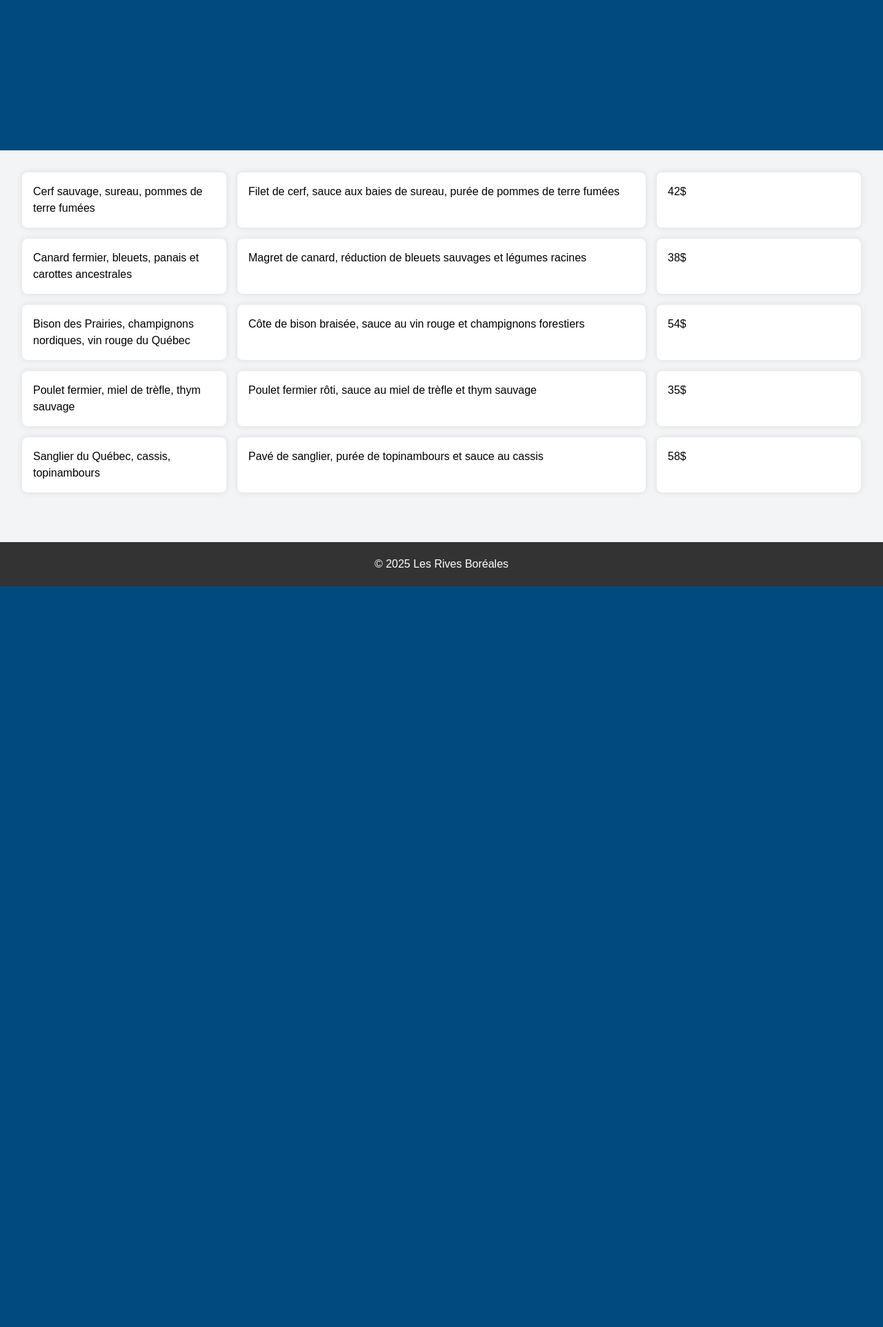
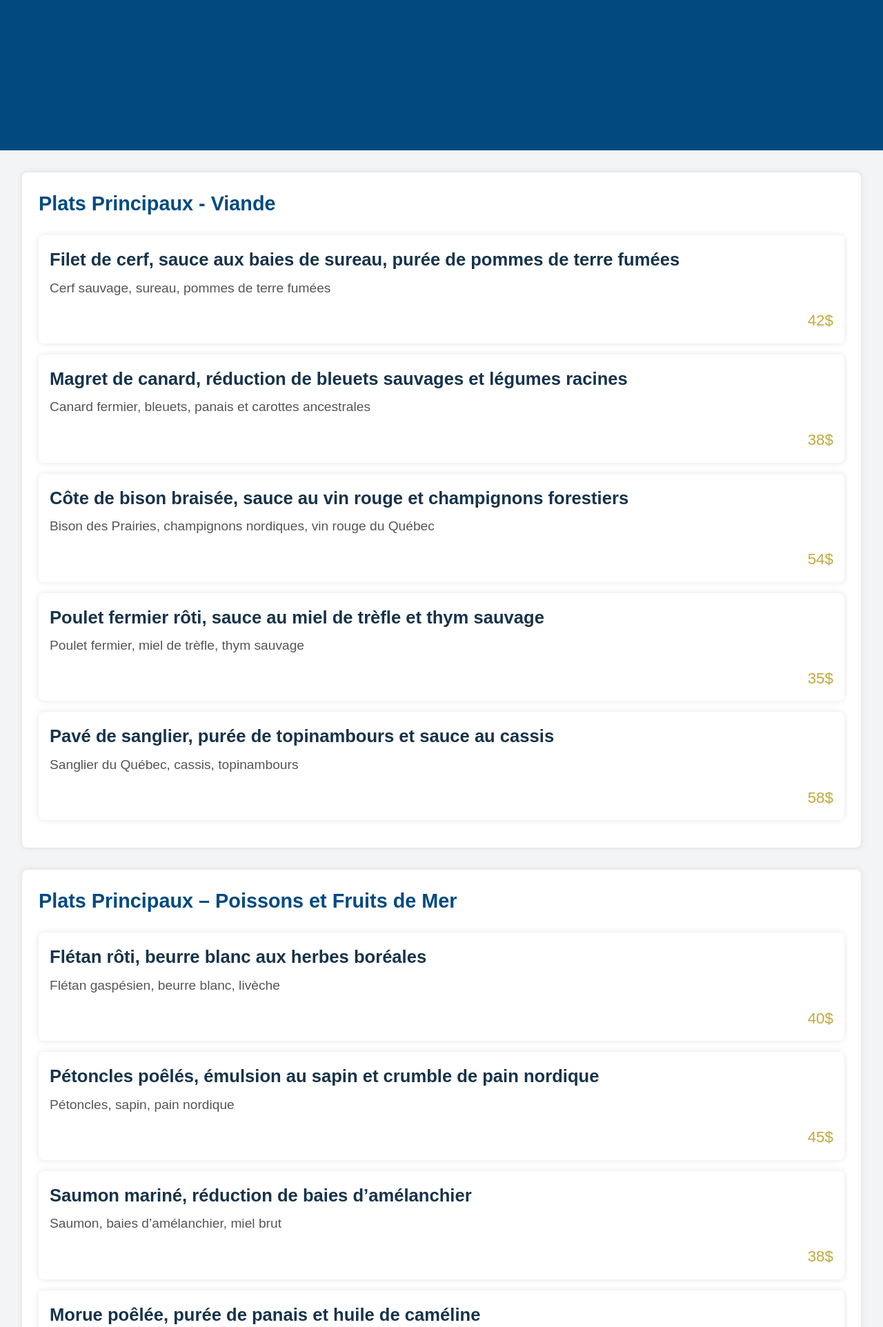
Before and after one commit to CocoriPouiche/RABT1524528_LAFM2113638_WEB4, a PHP site: page /PlatPrincipaux.html in a window 1280 px wide. Shown: the part 582-2506 px from the top of the page at 69% size. Before the commit the page ends 1432 px from the top, so only its background shows below. Run offline with PHP 8.4, Linux system fonts and the light colour scheme.

Commit message:
Restructuration de la section plats principaux

```diff
--- a/PlatPrincipaux.html
+++ b/PlatPrincipaux.html
@@ -1,5 +1,5 @@
 <!DOCTYPE html>
-<html lang="en">
+<html lang="fr">
 <head>
     <meta charset="UTF-8">
     <meta name="viewport" content="width=device-width, initial-scale=1.0">
@@ -8,7 +8,6 @@
 </head>
 <body>
     <header class="Header-principaux">
-
         <div class="header-container">
             <div class="menu-toggle">
                 <div class="bar"></div>
@@ -16,30 +15,101 @@
                 <div class="bar"></div>
             </div>
         </div>
-
         <h1>Plats Principaux</h1>
     </header>
 
     <main class="Main-principaux">
-        <div class="Item-principaux">Cerf sauvage, sureau, pommes de terre fumées</div>
-        <div class="Item-principaux">Filet de cerf, sauce aux baies de sureau, purée de pommes de terre fumées</div>
-        <div class="Item-principaux">42$</div>
 
-        <div class="Item-principaux">Canard fermier, bleuets, panais et carottes ancestrales</div>
-        <div class="Item-principaux">Magret de canard, réduction de bleuets sauvages et légumes racines</div>
-        <div class="Item-principaux">38$</div>
+        <!-- Section Plats de Viande -->
+        <section class="section-plats">
+            <h2 class="section-title">Plats Principaux - Viande</h2>
+            <div class="plat-item">
+                <h3 class="plat-name">Filet de cerf, sauce aux baies de sureau, purée de pommes de terre fumées</h3>
+                <p class="plat-description">Cerf sauvage, sureau, pommes de terre fumées</p>
+                <p class="plat-price">42$</p>
+            </div>
+            <div class="plat-item">
+                <h3 class="plat-name">Magret de canard, réduction de bleuets sauvages et légumes racines</h3>
+                <p class="plat-description">Canard fermier, bleuets, panais et carottes ancestrales</p>
+                <p class="plat-price">38$</p>
+            </div>
+            <div class="plat-item">
+                <h3 class="plat-name">Côte de bison braisée, sauce au vin rouge et champignons forestiers</h3>
+                <p class="plat-description">Bison des Prairies, champignons nordiques, vin rouge du Québec</p>
+                <p class="plat-price">54$</p>
+            </div>
+            <div class="plat-item">
+                <h3 class="plat-name">Poulet fermier rôti, sauce au miel de trèfle et thym sauvage</h3>
+                <p class="plat-description">Poulet fermier, miel de trèfle, thym sauvage</p>
+                <p class="plat-price">35$</p>
+            </div>
+            <div class="plat-item">
+                <h3 class="plat-name">Pavé de sanglier, purée de topinambours et sauce au cassis</h3>
+                <p class="plat-description">Sanglier du Québec, cassis, topinambours</p>
+                <p class="plat-price">58$</p>
+            </div>
+        </section>
 
-        <div class="Item-principaux">Bison des Prairies, champignons nordiques, vin rouge du Québec</div>
-        <div class="Item-principaux">Côte de bison braisée, sauce au vin rouge et champignons forestiers</div>
-        <div class="Item-principaux">54$</div>
+        <!-- Section Plats de Poisson et Fruits de Mer -->
+        <section class="section-plats">
+            <h2 class="section-title">Plats Principaux – Poissons et Fruits de Mer</h2>
+            <div class="plat-item">
+                <h3 class="plat-name">Flétan rôti, beurre blanc aux herbes boréales</h3>
+                <p class="plat-description">Flétan gaspésien, beurre blanc, livèche</p>
+                <p class="plat-price">40$</p>
+            </div>
+            <div class="plat-item">
+                <h3 class="plat-name">Pétoncles poêlés, émulsion au sapin et crumble de pain nordique</h3>
+                <p class="plat-description">Pétoncles, sapin, pain nordique</p>
+                <p class="plat-price">45$</p>
+            </div>
+            <div class="plat-item">
+                <h3 class="plat-name">Saumon mariné, réduction de baies d’amélanchier</h3>
+                <p class="plat-description">Saumon, baies d’amélanchier, miel brut</p>
+                <p class="plat-price">38$</p>
+            </div>
+            <div class="plat-item">
+                <h3 class="plat-name">Morue poêlée, purée de panais et huile de caméline</h3>
+                <p class="plat-description">Morue de l’Atlantique, panais, huile de caméline</p>
+                <p class="plat-price">44$</p>
+            </div>
+            <div class="plat-item">
+                <h3 class="plat-name">Moules au gin boréal & frites et pain maison</h3>
+                <p class="plat-description">Moules du Québec, gin boréal, pomme de terre du Québec, levain au seigle</p>
+                <p class="plat-price">40$</p>
+            </div>
+        </section>
 
-        <div class="Item-principaux">Poulet fermier, miel de trèfle, thym sauvage</div>
-        <div class="Item-principaux">Poulet fermier rôti, sauce au miel de trèfle et thym sauvage</div>
-        <div class="Item-principaux">35$</div>
+        <!-- Section Plats Végétariens -->
+        <section class="section-plats">
+            <h2 class="section-title">Plats Principaux – Végétariens</h2>
+            <div class="plat-item">
+                <h3 class="plat-name">Risotto de champignons sauvages et huile de cèdre</h3>
+                <p class="plat-description">Champignons nordiques, huile de cèdre, riz Arborio</p>
+                <p class="plat-price">35$</p>
+            </div>
+            <div class="plat-item">
+                <h3 class="plat-name">Gnocchis de courge, beurre noisette et noisettes du Québec</h3>
+                <p class="plat-description">Courge butternut, beurre noisette, noisettes grillées</p>
+                <p class="plat-price">32$</p>
+            </div>
+            <div class="plat-item">
+                <h3 class="plat-name">Tartelette de légumes racines, fromage de chèvre et miel</h3>
+                <p class="plat-description">Légumes racines, fromage de chèvre fermier, miel brut</p>
+                <p class="plat-price">28$</p>
+            </div>
+            <div class="plat-item">
+                <h3 class="plat-name">Steak de chou-fleur rôti, sauce à l’ail noir et herbes nordiques</h3>
+                <p class="plat-description">Chou-fleur rôti, ail noir, orpin</p>
+                <p class="plat-price">28$</p>
+            </div>
+            <div class="plat-item">
+                <h3 class="plat-name">Raviolis maison aux épinards et ricotta, sauce aux herbes boréales</h3>
+                <p class="plat-description">Épinards frais, ricotta artisanale, basilic nordique</p>
+                <p class="plat-price">32$</p>
+            </div>
+        </section>
 
-        <div class="Item-principaux">Sanglier du Québec, cassis, topinambours</div>
-        <div class="Item-principaux">Pavé de sanglier, purée de topinambours et sauce au cassis</div>
-        <div class="Item-principaux">58$</div>
     </main>
 
     <footer>
--- /dev/null
+++ b/css/_composant/section-menuham.css
@@ -0,0 +1,82 @@
+/*[ COMPOSANT SECTION-MENU (HAMBURGER) ]*/
+/* ------------------------------------------------------------ */
+
+* {
+    margin: 0;
+    padding: 0;
+    box-sizing: border-box;
+    font-family: Arial, sans-serif;
+}
+
+
+.menu-ham {
+    display: flex;
+    align-items: center;
+    justify-content: center;
+    position: relative;
+    padding: 20px;
+    background-color: #c3a93f;
+}
+
+#menu-toggle {
+    background: none;
+    border: none;
+    cursor: pointer;
+    position: absolute;
+    top: 20px;
+    right: 20px;
+}
+
+#menu-toggle svg {
+    fill: #333;
+    width: 40px;
+    height: 40px;
+}
+
+
+h1 {
+    text-align: center;
+    font-size: 3.5rem;
+    padding: 25px;
+}
+
+
+.menu-grid {
+    display: grid;
+    grid-template-columns: repeat(2, 1fr);
+    gap: 20px;
+    max-width: 800px;
+    margin: 40px auto;
+    padding: 20px;
+}
+
+
+section {
+    background: #f8f8f8;
+    padding: 20px;
+    border-radius: 10px;
+    box-shadow: 0 4px 6px rgba(0, 0, 0, 0.1);
+}
+
+
+h2 {
+    font-size: 1.5rem;
+    margin-bottom: 10px;
+    color: #e6e6e7;
+}
+
+
+ul {
+    list-style: none;
+}
+
+li {
+    padding: 5px 0;
+    font-size: 1.1rem;
+}
+
+.logo-menu {
+    position: absolute;
+    top: 0;
+    left: 0;
+}
--- a/css/_composant/section-plats.css
+++ b/css/_composant/section-plats.css
@@ -1,82 +1,86 @@
-/*[ COMPOSANT SECTION-MENU (HAMBURGER) ]*/
+/*[ COMPOSANT SECTION-PLATS PRINCIPAUX ]*/
 /* ------------------------------------------------------------ */
 
-* {
+body {
+    font-family: Arial, sans-serif;
     margin: 0;
     padding: 0;
-    box-sizing: border-box;
-    font-family: Arial, sans-serif;
+    background-color: #f3f4f6;
 }
 
-
-.menu-ham {
-    display: flex;
-    align-items: center;
-    justify-content: center;
-    position: relative;
-    padding: 20px;
-    background-color: #c3a93f;
+/* En-tête des plats principaux */
+.Header-principaux {
+    background-color: #004A80;
+    padding: 1rem;
+    text-align: center;
+    color: white;
 }
 
-#menu-toggle {
-    background: none;
-    border: none;
-    cursor: pointer;
-    position: absolute;
-    top: 20px;
-    right: 20px;
+h1 {
+    margin: 0;
+    font-size: 2.5rem;
 }
 
-#menu-toggle svg {
-    fill: #333;
-    width: 40px;
-    height: 40px;
+/* Main section pour les plats principaux */
+.Main-principaux {
+    padding: 2rem;
+    display: flex;
+    flex-direction: column;
+    gap: 2rem;
 }
 
-
-h1 {
-    text-align: center;
-    font-size: 3.5rem;
-    padding: 25px;
+/* Section pour chaque catégorie de plats */
+.section-plats {
+    background-color: white;
+    padding: 1.5rem;
+    border-radius: 8px;
+    box-shadow: 0 0 10px rgba(0, 0, 0, 0.1);
 }
 
-
-.menu-grid {
-    display: grid;
-    grid-template-columns: repeat(2, 1fr);
-    gap: 20px;
-    max-width: 800px;
-    margin: 40px auto;
-    padding: 20px;
+/* Titre de chaque catégorie de plats */
+.section-title {
+    font-size: 1.8rem;
+    font-weight: bold;
+    margin-bottom: 1.5rem;
+    color: #004A80;
 }
 
-
-section {
-    background: #f8f8f8;
-    padding: 20px;
-    border-radius: 10px;
-    box-shadow: 0 4px 6px rgba(0, 0, 0, 0.1);
+/* Style des éléments de chaque plat */
+.plat-item {
+    padding: 1rem;
+    background-color: white;
+    border-radius: 8px;
+    box-shadow: 0 0 10px rgba(0, 0, 0, 0.1);
+    margin-bottom: 1rem;
 }
 
-
-h2 {
-    font-size: 1.5rem;
-    margin-bottom: 10px;
-    color: #e6e6e7;
+/* Nom du plat */
+.plat-name {
+    font-size: 1.6rem;
+    font-weight: bold;
+    color: #17334A;
+    margin-bottom: 0.5rem;
 }
 
-
-ul {
-    list-style: none;
+/* Description du plat */
+.plat-description {
+    font-size: 1.2rem;
+    color: #555;
+    margin-bottom: 1rem;
 }
 
-li {
-    padding: 5px 0;
-    font-size: 1.1rem;
+/* Prix du plat */
+.plat-price {
+    font-size: 1.4rem;
+    font-weight: 500;
+    color: #C3A93F;
+    text-align: right;
 }
 
-.logo-menu {
-    position: absolute;
-    top: 0;
-    left: 0;
+/* Footer du site */
+footer {
+    background-color: #004A80;
+    color: white;
+    text-align: center;
+    padding: 1rem 0;
 }
--- a/css/style.css
+++ b/css/style.css
@@ -12,10 +12,10 @@
 @import url('_composant/section-img.css');
 @import url('_composant/section-footer.css');
 @import url('_composant/section-header.css');
+@import url('_composant/section-menuham.css');
+@import url('_composant/section-reservation.css');
+@import url('_composant/section-vin.css');
 @import url('_composant/section-plats.css');
-@import url('_composant/section-reservation.css');
-@import url('_composant/section-pagemenu.css');
-@import url('_composant/section-vin.css');
 
 /*[ importation du dossier _layout ]*/
 @import url('_layout/structure.css');
```
